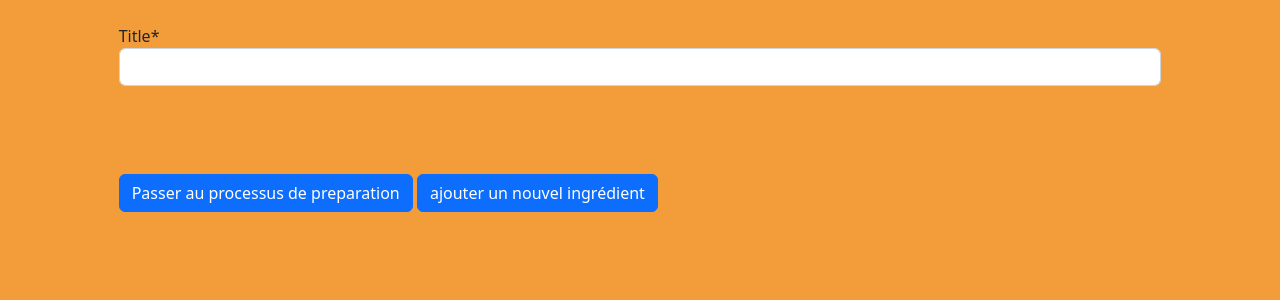
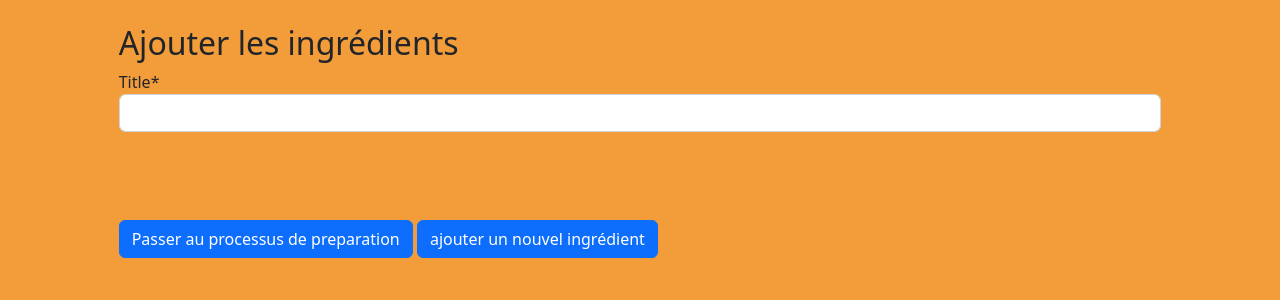
Before and after one commit to Reda1903/ori-app, a Django app: template recipe/templates/recipe/create_recipe.html in a window 1280 px wide. Shown: the part 66-366 px from the top of the page. Run offline with Django 4.2, Linux system fonts and the light colour scheme; the template is opened without the code that fills it: values that come from a table or form of the project are taken from there, others are empty; some libraries are stand-ins or nearby versions.

Commit message:
create_recipe

```diff
--- a/recipe/templates/recipe/create_recipe.html
+++ b/recipe/templates/recipe/create_recipe.html
@@ -32,7 +32,7 @@
     }
 </style>
 
-
+<h2> Ajouter les ingrédients</h2>
 
 
 <form id="pet_form"  action="."  method="post" enctype="multipart/form-data">
```
